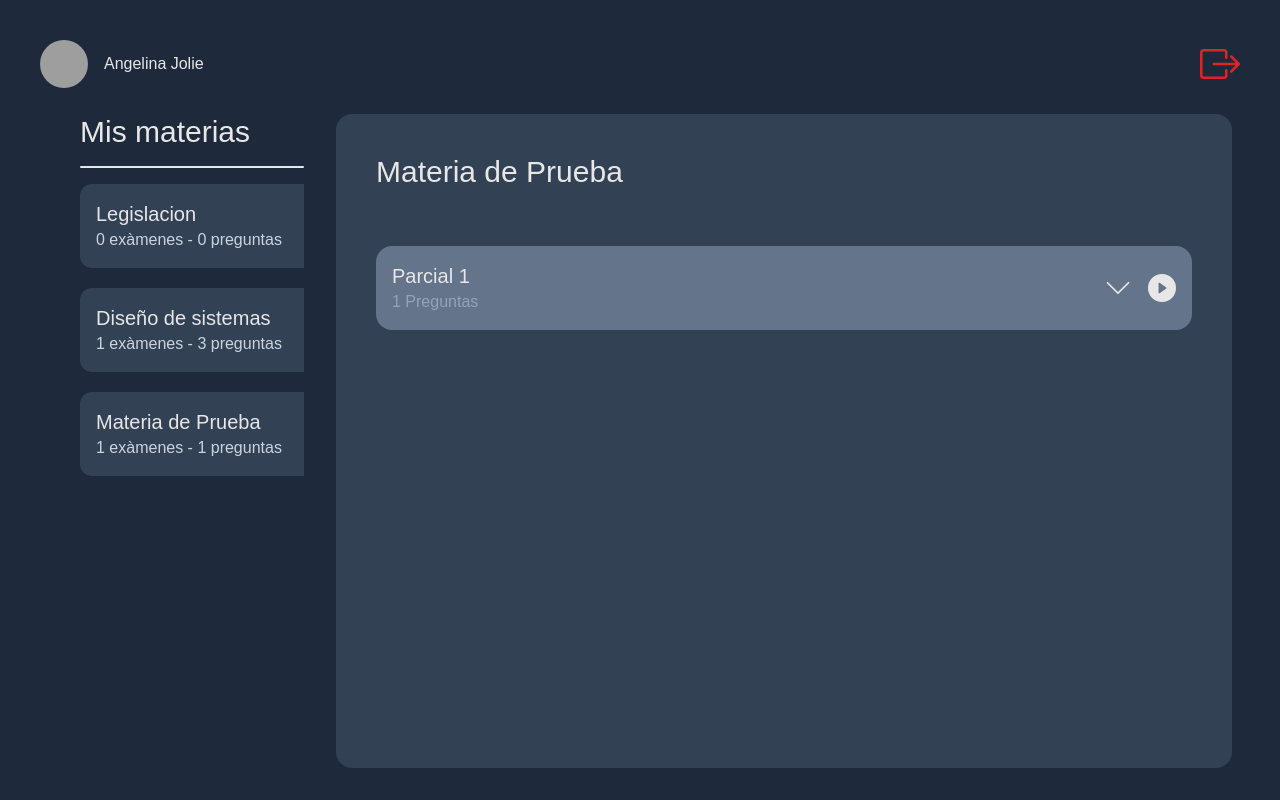
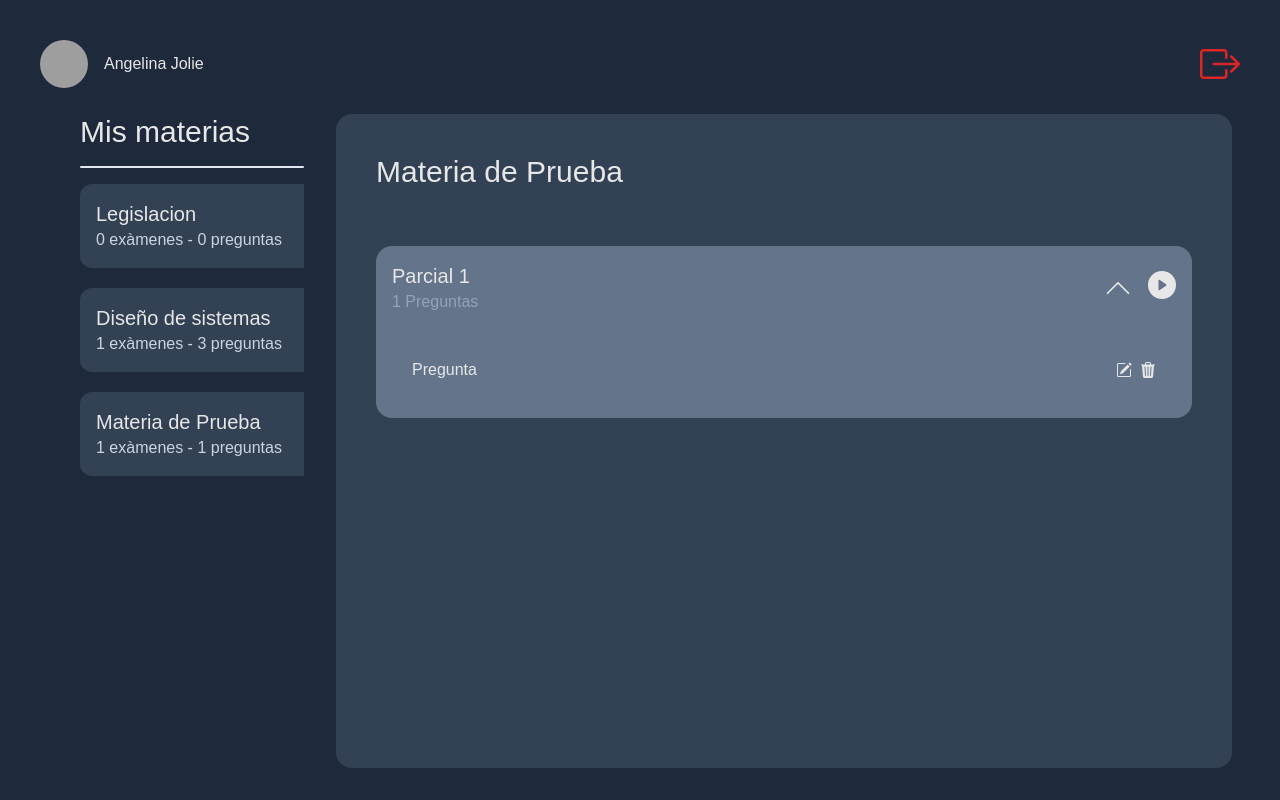
Before and after one commit to Puma-solutions/Quizzy_frontend, a Next.js app: page /home/1 in a window 1280 px wide. Both pictures are taken after a click on the button 1118 px from the left and 288 px from the top of the page. Built offline with nearby package versions, Linux system fonts and the light colour scheme; grey boxes are pictures that could not be loaded; a web font is replaced by a local one.

Commit message:
subject detail

```diff
--- a/app/home/SubjectDetail.tsx
+++ b/app/home/SubjectDetail.tsx
@@ -1,4 +1,13 @@
-import { BsFillPlayCircleFill, BsChevronDown } from "react-icons/bs";
+"use client";
+
+import Link from "next/link";
+import { useState } from "react";
+import {
+  BsFillPlayCircleFill,
+  BsChevronDown,
+  BsPencilSquare,
+  BsFillTrash3Fill,
+} from "react-icons/bs";
 
 interface SubjectDetailProps {
   exam: {
@@ -14,20 +23,56 @@ interface SubjectDetailProps {
 }
 
 const SubjectDetail = ({ exam }: SubjectDetailProps) => {
+  const [isHidden, setisHidden] = useState(true);
+
+  const dropDownHandler = () => {
+    isHidden ? setisHidden(false) : setisHidden(true);
+  };
   return (
-    <div className=" w-full bg-slate-500 flex justify-between items-center p-4 rounded-2xl">
+    <div className=" w-full bg-slate-500 flex justify-center items-between p-4 rounded-2xl flex-col">
+      <div className="flex justify-between items-center">
         <div>
           <h3 className="text-xl">{exam.name}</h3>
           <p className=" text-slate-400">{exam.countQuestions} Preguntas</p>
         </div>
         <div className="flex gap-4">
-        <button>
+          <button
+            onClick={dropDownHandler}
+            className={
+              isHidden
+                ? "rotate-0 transition-all duration-500"
+                : "rotate-180 transition-all duration-500"
+            }
+          >
             <BsChevronDown className=" w-7 h-7" />
           </button>
+          <Link href={`http://localhost:3000/exam/${exam.id}`}>
             <button>
               <BsFillPlayCircleFill className=" w-7 h-7" />
             </button>
+          </Link>
         </div>
+      </div>
+      <section className={isHidden ? "hidden mt-6" : "block mt-6"}>
+        <article>
+          {exam.questions.map((question) => (
+            <div
+              key={question._id}
+              className="p-5 flex justify-between items-center"
+            >
+              <p>{question.question}</p>
+              <div className="flex gap-2">
+                <button>
+                  <BsPencilSquare />
+                </button>
+                <button>
+                  <BsFillTrash3Fill />
+                </button>
+              </div>
+            </div>
+          ))}
+        </article>
+      </section>
     </div>
   );
 };
--- a/app/home/SubjectItem.tsx
+++ b/app/home/SubjectItem.tsx
@@ -1,6 +1,7 @@
 "use client";
 import { BsChevronRight } from "react-icons/bs";
 import { useState } from "react";
+import Link from "next/link";
 
 interface SubjectItemProps {
   subject: {
@@ -12,18 +13,22 @@ interface SubjectItemProps {
 }
 
 const SubjectItem = ({ subject }: SubjectItemProps) => {
-  const [SubjectTarget, setSubjectTarget] = useState(
-    "bg-slate-700 flex flex-col p-4 rounded-xl w-11/12 transition-all duration-800"
-  );
+  const [isActive, setIsActive] = useState(false);
 
   const SubjectItemHandler = () => {
-    setSubjectTarget(
-      "bg-slate-600 flex flex-col p-4 rounded-xl w-12/12 transition duration-800"
-    );
+    setIsActive(true);
   };
 
   return (
-    <div className={SubjectTarget} onClick={SubjectItemHandler}>
+    <Link href={`http://localhost:3000/home/${subject.id}`}>
+      <div
+        className={
+          isActive
+            ? "bg-slate-600 flex flex-col p-4 rounded-xl w-12/12 transition-all duration-800"
+            : "bg-slate-700 flex flex-col p-4 rounded-xl w-11/12 transition-all duration-800"
+        }
+        onClick={SubjectItemHandler}
+      >
         <h4 className="text-xl flex justify-between items-center gap-3">
           {subject.name} <BsChevronRight />
         </h4>
@@ -33,6 +38,7 @@ const SubjectItem = ({ subject }: SubjectItemProps) => {
           </p>
         </div>
       </div>
+    </Link>
   );
 };
 
--- a/components/Form.tsx
+++ b/components/Form.tsx
@@ -1,5 +1,6 @@
 "use client";
 import Link from "next/link";
+import { json } from "stream/consumers";
 
 interface FormProps {
   formElements: {
--- a/styles/globals.css
+++ b/styles/globals.css
@@ -6,7 +6,7 @@
     margin: 0;
     padding: 0;
     box-sizing: border-box;
-    overflow-x: hidden;
+    overflow: hidden;
     color: rgb(231, 231, 231);
 }
 
```
Lines whose indentation alone changed are shown as unchanged.
